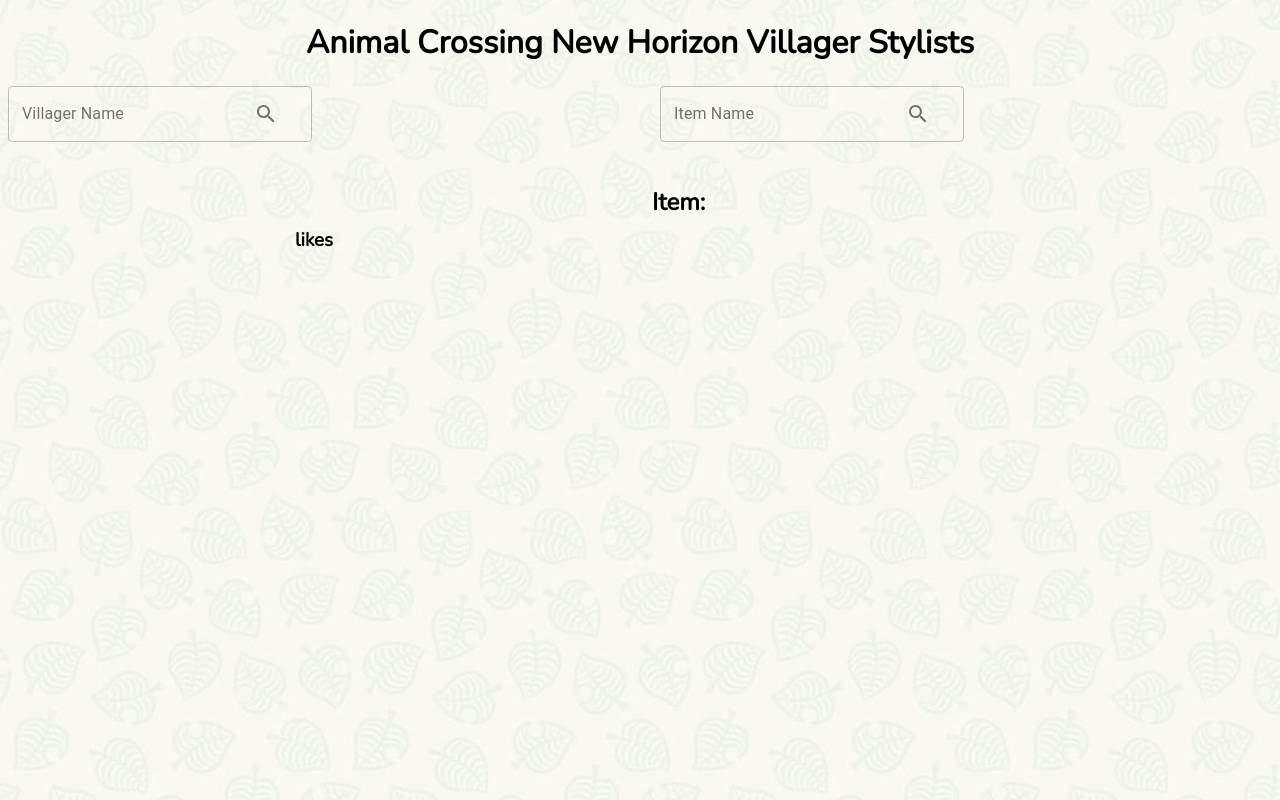
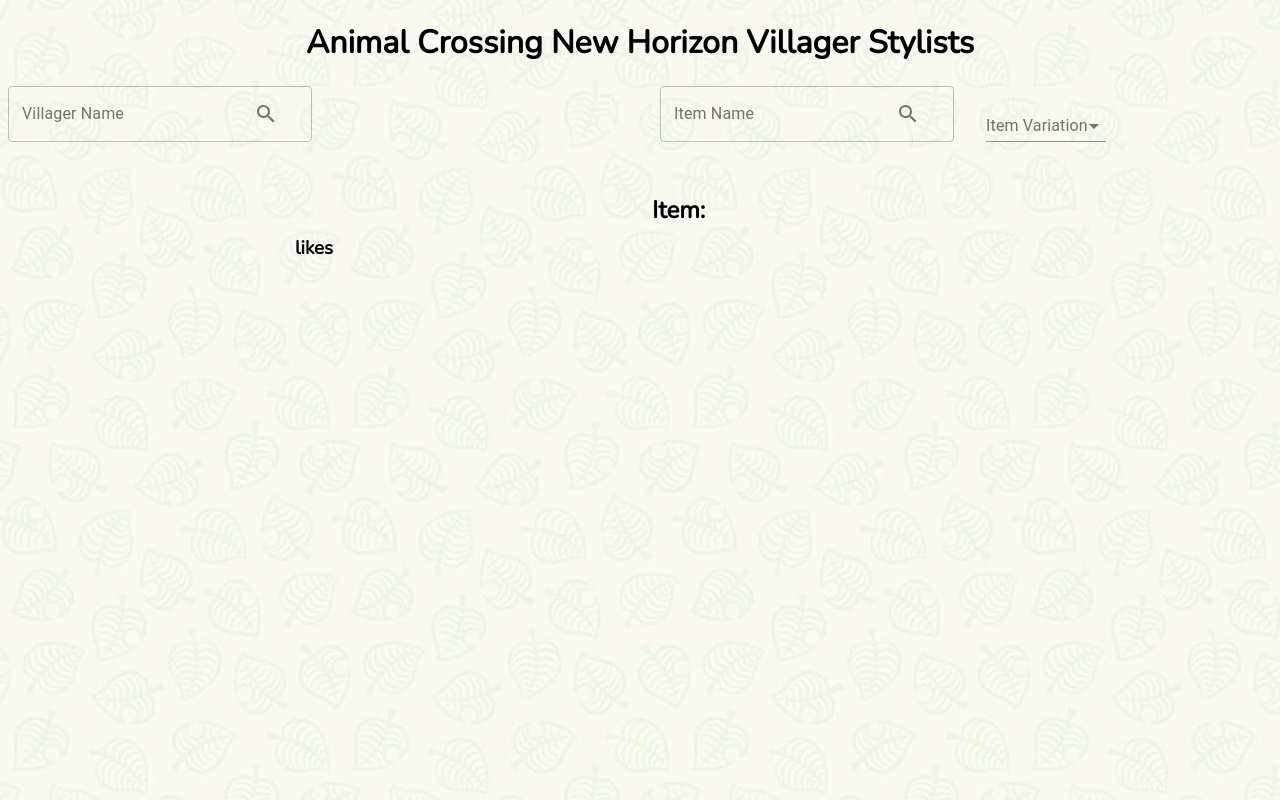
Before and after one commit to conniejkchan/acnh-villager-stylist, a React (Create React App) app: page / in a window 1280 px wide. Built offline with nearby package versions, Linux system fonts and the light colour scheme.

Commit message:
item search in progress

```diff
--- a/src/App.js
+++ b/src/App.js
@@ -8,6 +8,10 @@
 import TextField from '@material-ui/core/TextField';
 import IconButton from '@material-ui/core/IconButton';
 import InputAdornment from "@material-ui/core/InputAdornment";
+import InputLabel from '@material-ui/core/InputLabel';
+import Select from '@material-ui/core/Select';
+import MenuItem from '@material-ui/core/MenuItem';
+import FormControl from '@material-ui/core/FormControl';
 
 import villagersData from './data/villagers.json';
 import itemsData from "./data/items.json";
@@ -31,6 +35,10 @@
     height: 28,
     margin: 4,
   },
+  formControl: {
+    margin: theme.spacing(1),
+    minWidth: 120,
+  }
 
 }));
 
@@ -43,7 +51,9 @@
 
   const[itemName, setItemName] = useState('')
   const[itemPhoto, setItemPhoto] = useState('')
-  const[itemVariation,setItemVariation] = useState([])
+  const[itemVariation,setItemVariation] = useState('')
+  const[itemVariationList,setItemVariationList] = useState([])
+  const[itemPropertyList,setItemPropertyList] = useState([])
 
 
   const classes = useStyles();
@@ -65,10 +75,35 @@
     itemsData.map(item => {
       if(e.target.value.toLowerCase() === item.name.toLowerCase()) {
         setItemName(item.name)
+        const variants = item.variants
+        setItemPropertyList(variants)
+        const variantList = []
+        variants.map(variant => {
+          variantList.push(variant.variation)
+        })
+        setItemVariationList(variantList)
         //setItemPhoto(item)
       }
     })
   }
+
+  const getItemVariation = e => {
+    e.preventDefault()
+    itemsData.map(item => {
+    // check item
+      if(itemName === item.name) {
+        // FIXME: variant list already set previously, assigns the wrong color variant and doesnt change photo
+        itemPropertyList.map( obj => {
+          // reset selection
+          if(e.target.value === obj.variation)
+          setItemVariation(e.target.value)
+          setItemPhoto(obj.closetImage)
+          // also set up colors and elegant fields
+        })
+      }
+    })
+    console.log(itemVariation)
+  };
 
   return (
     <>
@@ -96,7 +131,7 @@
           />
         </form>
       </Grid>
-      <Grid item xs={6}>
+      <Grid item xs={3}>
         <form noValidate autoComplete="off">
           <TextField
             className={classes.input}
@@ -116,6 +151,22 @@
             }}
           />
         </form>
+      </Grid>
+      <Grid item xs={3}>
+      <FormControl className={classes.formControl}>
+        <InputLabel>Item Variation</InputLabel>
+        <Select
+          value={itemVariation}
+          onChange={getItemVariation}
+        >
+            <MenuItem value="">None</MenuItem>
+            {itemVariationList.map(option => {
+                return (
+                  <MenuItem value={option}>{option}</MenuItem>
+                );
+              })}
+        </Select>
+        </FormControl>
       </Grid>
       <Grid item xs={6}>
         <div className="searchVillager">
@@ -146,7 +197,7 @@
       <Grid item xs={6}>
         <div className="searchItem">
           <h2>Item: {itemName}</h2>
-          <img src={villagerPhoto} />
+          <img src={itemPhoto} />
         </div>
       </Grid>
     </Grid>
```
